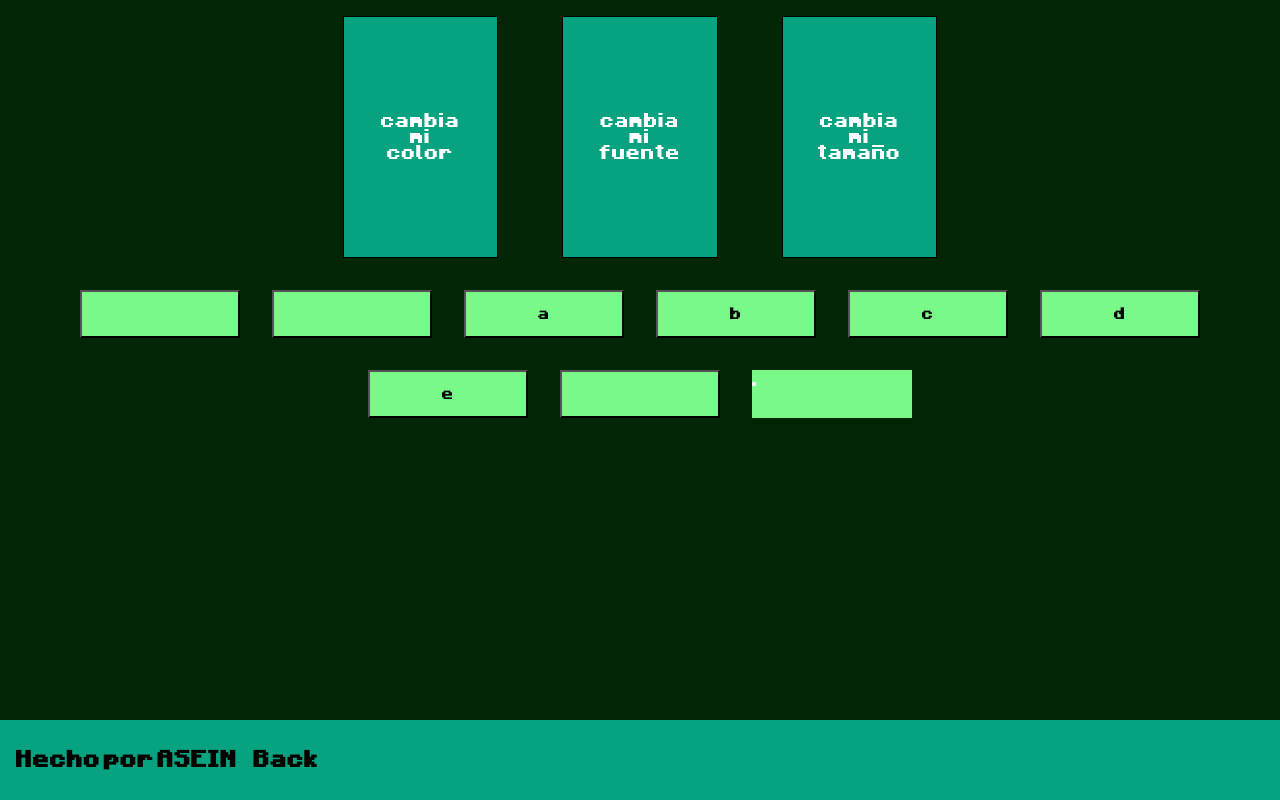
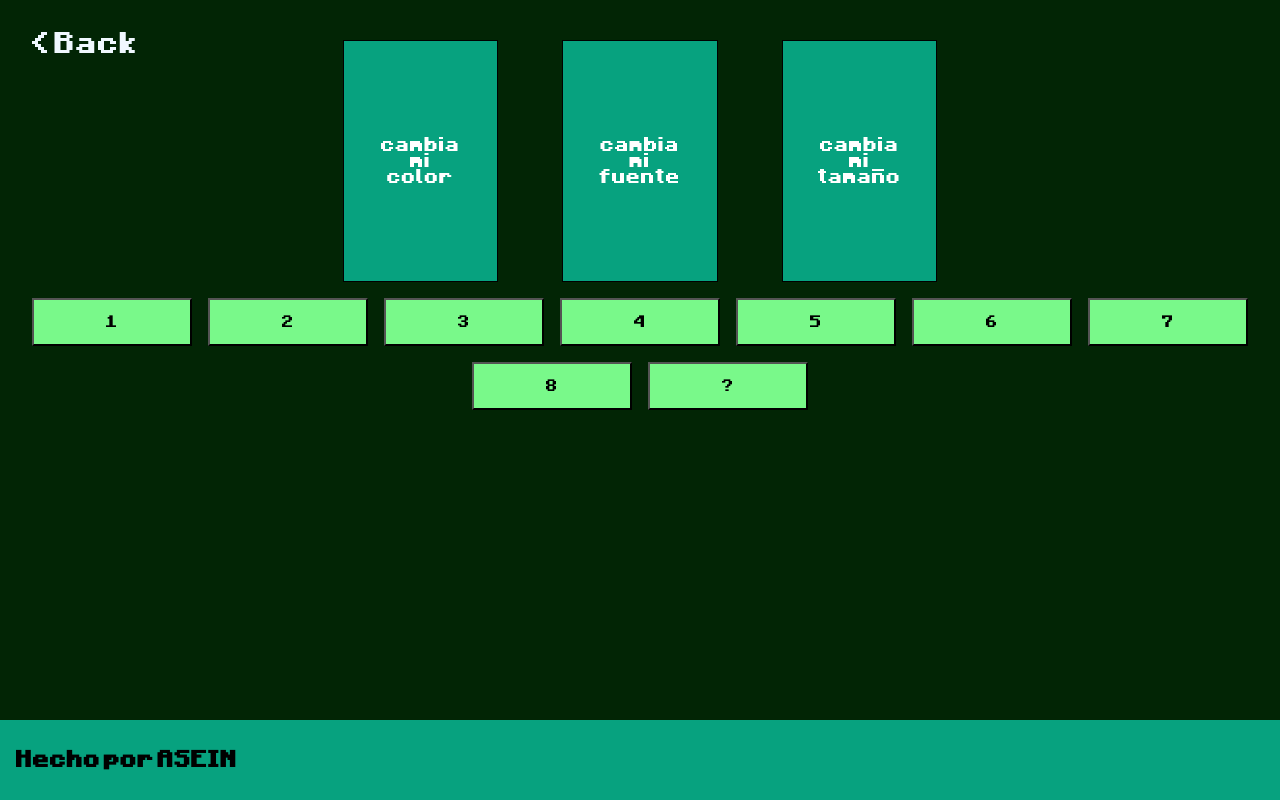
Before and after one commit to JoseOrtega02/BotonesASEIN, a plain HTML site: page actividad.html in a window 1280 px wide. Drawn offline with Linux system fonts and the light colour scheme.

Commit message:
final touches

```diff
--- a/actividad.css
+++ b/actividad.css
@@ -8,6 +8,13 @@
 #BackBtn{
     text-decoration: none;
     color: inherit;
+    font-family: mojang;
+    font-size: 1.5rem;
+    position: relative;
+    top: 2rem;
+    left: 2rem;
+    color: aliceblue;
+
 }
 
 .cards{
@@ -29,15 +36,19 @@
     display: flex;
     flex-wrap: wrap;
     justify-content: center;
+    gap: 1rem;
+
 }
 
 .btn_style{
     width: 10rem;
-    margin: 1rem;
     height: 3rem;
     background-color: #79F98A;
     font-family: mojang;
     z-index: 100;
+}
+.btn_style:hover{
+   cursor: pointer;
 }
 
 #btn_Gravity {
--- a/actividad.html
+++ b/actividad.html
@@ -9,6 +9,7 @@
     <link rel="stylesheet" href="./footer.css">
   </head>
   <body>
+    <a id="BackBtn" href="./index.html"> < Back</a>
     <section class="cartas">
       <div class="cards" id="c1">
         <p>cambia <br>mi<br> color</p>
@@ -21,20 +22,20 @@
       </div>
     </section>
     <nav class="menubtn">
-    <button class="btn_style" id="btn_cambioColor" onclick="cambiarColor()"></button>
-    <button class="btn_style" onclick="cambioLetras()"></button>
-    <button class="btn_style" id="btn__musicaFF7">a</button>
-    <button class="btn_style" id="btn__imposible" onmouseover="moveBTN(event)">b</button>
-    <button class="btn_style" id="btn_CambioBackground" onclick="cambio()">c</button>
-    <button id="btn_CambioCursor" class="btn_style" onclick="MagicMouse()">d</button>
-    <button class="btn_style" id="btn_CambioTamaño" onclick="Tamaño()">e</button>
-    <button class="btn_style" id="btn_Gravity"></button>
-    <a class="btn_style" id="btn_buscador"  href="./pages/pageBuscador/Buscador.html"><button></button></a>
+    <button class="btn_style" id="btn_cambioColor" onclick="cambiarColor()">1</button>
+    <button class="btn_style" onclick="cambioLetras()">2</button>
+    <button class="btn_style" id="btn__musicaFF7">3</button>
+    <button class="btn_style" id="btn__imposible" onmouseover="moveBTN(event)">4</button>
+    <button class="btn_style" id="btn_CambioBackground" onclick="cambio()">5</button>
+    <button id="btn_CambioCursor" class="btn_style" onclick="MagicMouse()">6</button>
+    <button class="btn_style" id="btn_CambioTamaño" onclick="Tamaño()">7</button>
+    <button class="btn_style" id="btn_Gravity">8</button>
+    <a   href="./pages/pageBuscador/Buscador.html"><button class="btn_style" id="btn_buscador">?</button></a>
 
   </nav>
     <footer>
       <h3>Hecho por ASEIN</h3>
-      <a id="BackBtn" href="./index.html"><h3>Back</h3></a>
+
     </footer>
   </body>
   <script src="./botones/BtnCambioFuente/btnCambiarFuente.js"></script>
--- a/botones/BtnImposible/btnImposible.js
+++ b/botones/BtnImposible/btnImposible.js
@@ -1,9 +1,10 @@
 const btnImposible = document.getElementById("btn__imposible");
 function moveBTN(e) {
-  let x = Math.random() * window.innerWidth;
-  let y = Math.random() * window.innerHeight;
+  let x = Math.random(0, 0.5) * window.innerWidth;
+  let y = Math.random(0, 0.5) * window.innerHeight;
 
   btnImposible.style.position = "absolute";
+
   btnImposible.style.left = x + "px";
   btnImposible.style.top = y + "px";
 }
--- a/pages/pageBuscador/Buscador.css
+++ b/pages/pageBuscador/Buscador.css
@@ -5,10 +5,12 @@
 
 body {
     width: 100%;
-    background: #ffffff;
+    background-color: #ffffff;
     overflow: hidden;
 }
-
+main{
+    background-color: #ffffff;
+}
 #buscador {
     position: absolute;
     top: 30vh;
@@ -20,7 +22,17 @@ body {
     background-size: contain;
     width: 20vw;
     height: 20vh;
-    #border-radius: 50%;
+    border-radius: 50%;
+}
+#BackBtn{
+    text-decoration: none;
+    color: inherit;
+    font-family: mojang;
+    font-size: 1.5rem;
+    position: relative;
+    top: -5rem;
+    left: 2rem;
+    color: #000000;
 }
 #espacio {
     width: 100vw;
```
Also changed, not shown: index.html (+4 -6 lines), pages/pageBuscador/Buscador.html (+9 -7 lines).
